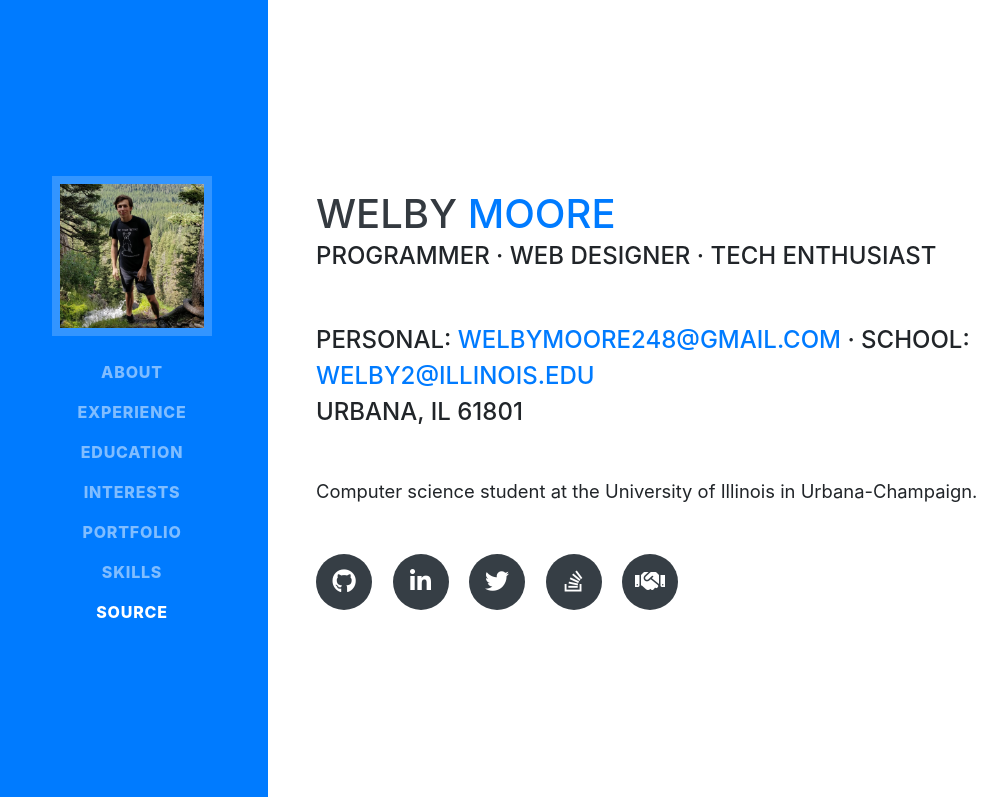
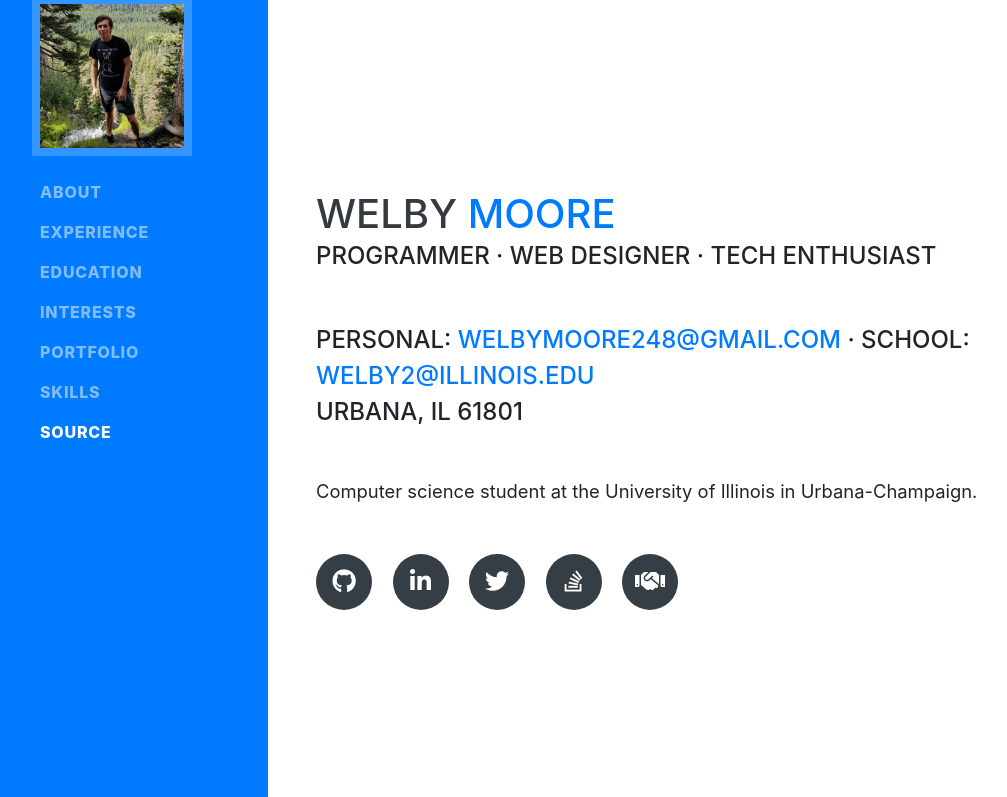
Before and after one commit to welbym/portfolio, a website with bundled scripts: page index.html in a window 1280 px wide. Shown: the top 797 px of the page, without its empty margins (4-1011 px from the left). Built offline with nearby package versions, Linux system fonts and the light colour scheme; a web font is replaced by a local one.

Commit message:
Changed side nav bar.

```diff
--- a/css/resume.css
+++ b/css/resume.css
@@ -88,6 +88,9 @@ p.lead {
   font-weight: 800;
   letter-spacing: 0.05rem;
   text-transform: uppercase;
+  position: relative;
+  top: -180px;
+  left: 20px;
 }
 
 #sideNav .navbar-toggler:focus {
@@ -96,7 +99,7 @@ p.lead {
 
 @media (min-width: 992px) {
   #sideNav {
-    text-align: center;
+    text-align: left;
     position: fixed;
     top: 0;
     left: 0;
@@ -114,6 +117,9 @@ p.lead {
     max-width: 10rem;
     max-height: 10rem;
     border: 0.5rem solid rgba(255, 255, 255, 0.2);
+    position: relative;
+    top: -180px;
+    left: -20px;
   }
   #sideNav .navbar-collapse {
     display: flex;
@@ -181,4 +187,9 @@ a:hover, a:focus, a:active {
   top: 50%;
   left: 50%;
   transform: translate(-50%, -50%);
+  color: #cdc;
 }
+
+.center-plus:hover {
+    color: #898;
+}
```
